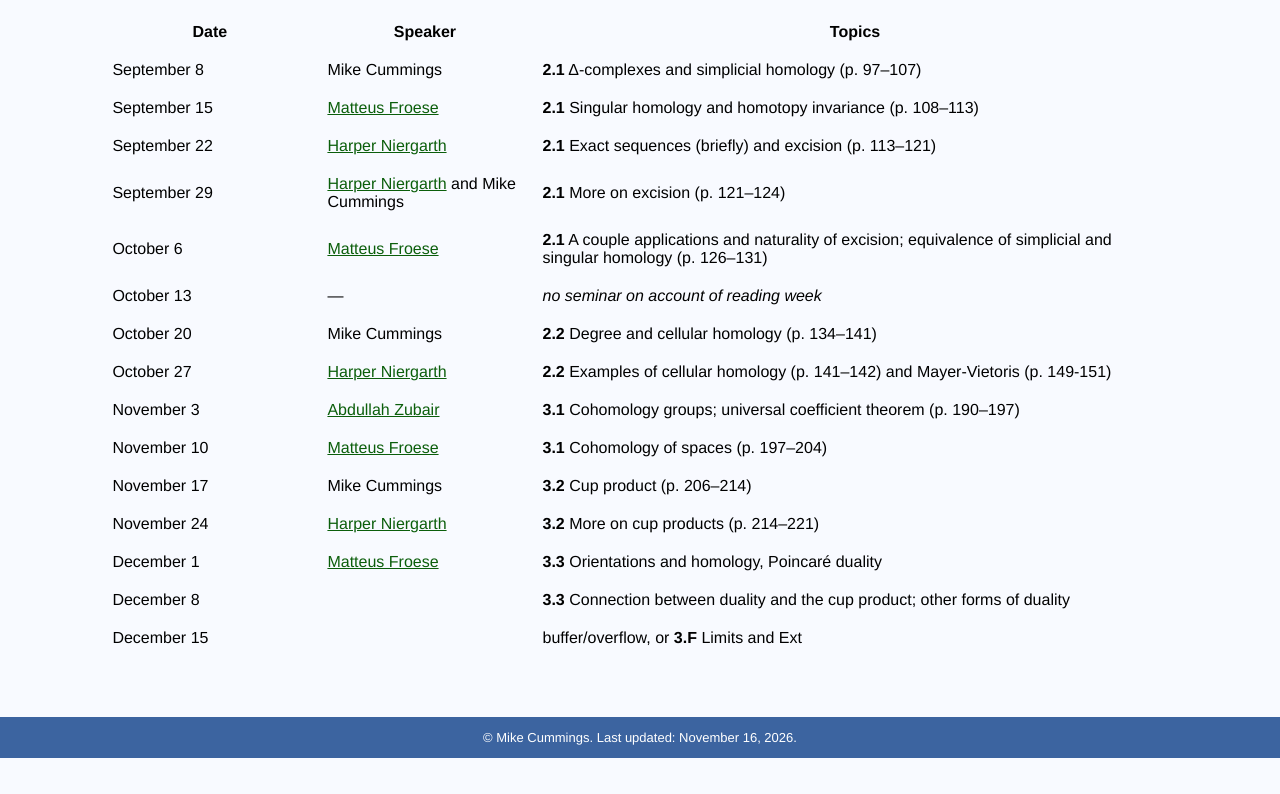
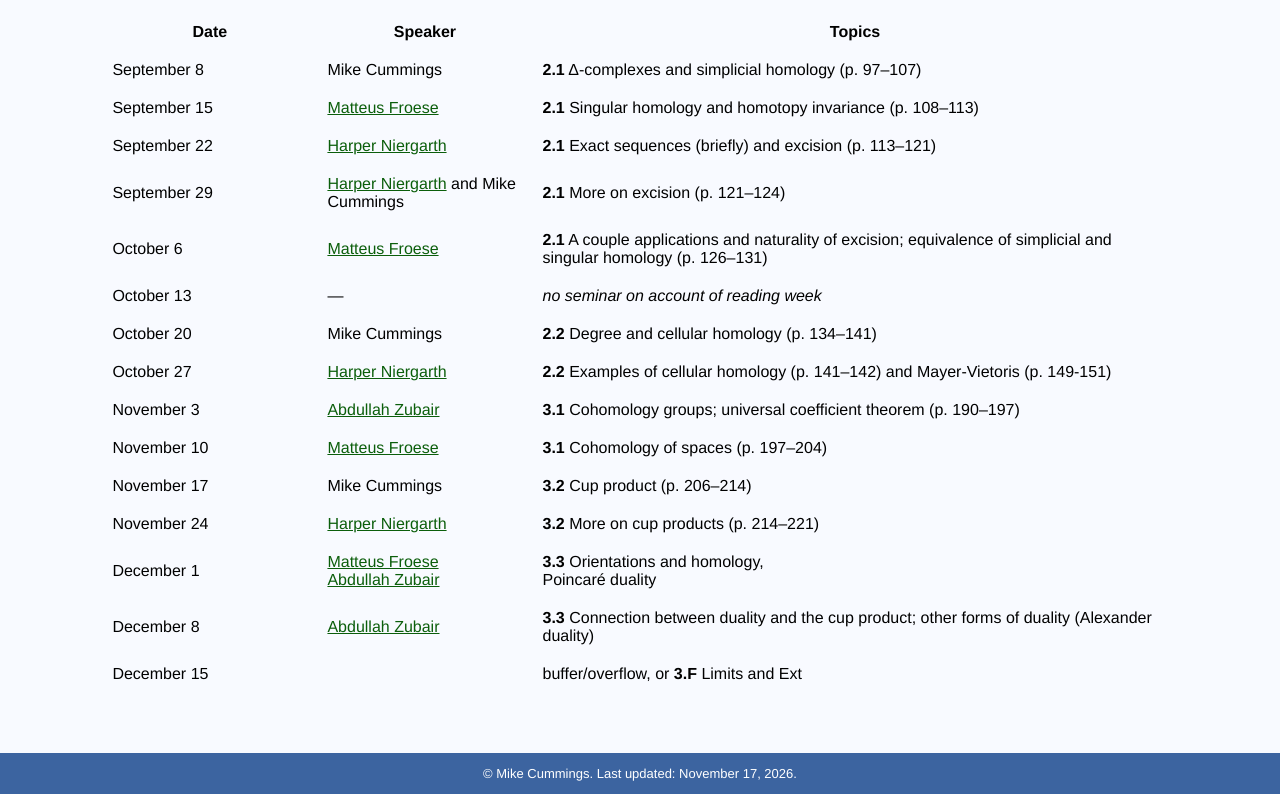
Before and after one commit to mgacummings/mgacummings.github.io, a plain HTML site: page seminar.html in a window 1280 px wide. Shown: the part 527-1321 px from the top of the page. Before the commit the page ends 1285 px from the top, so only its background shows below. Drawn offline with Linux system fonts and the light colour scheme.

Commit message:
update speakers

```diff
--- a/seminar.html
+++ b/seminar.html
@@ -138,13 +138,14 @@
                 </tr>
                 <tr>
                     <td>December 1</td>
-                    <td><a href="https://matteusfroese.github.io" target="_blank">Matteus Froese</a></td>
-                    <td><b>3.3</b> Orientations and homology, Poincaré duality</td>
+                    <td><a href="https://matteusfroese.github.io" target="_blank">Matteus Froese</a><br>
+                    <a href="https://azubair.com/" target="_blank">Abdullah Zubair</a></td>
+                    <td><b>3.3</b> Orientations and homology,<br> &#9;Poincaré duality</td>
                 </tr>
                 <tr>
                     <td>December 8</td>
-                    <td></td>
-                    <td><b>3.3</b> Connection between duality and the cup product; other forms of duality</td>
+                    <td><a href="https://azubair.com/" target="_blank">Abdullah Zubair</a></td>
+                    <td><b>3.3</b> Connection between duality and the cup product; other forms of duality (Alexander duality)</td>
                 </tr>
                 <tr>
                     <td>December 15</td>
@@ -157,7 +158,7 @@
 </section>
 
 <footer class="footer">
-    <p>&copy; Mike Cummings. Last updated: November 16, 2026.</p>
+    <p>&copy; Mike Cummings. Last updated: November 17, 2026.</p>
 </footer>
 
 </body>
```
